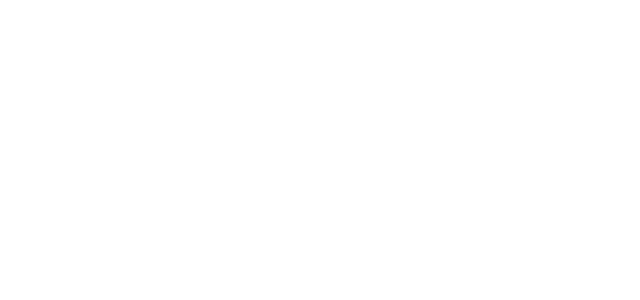
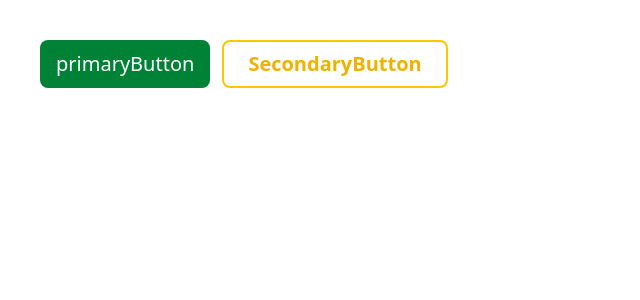
Before and after one commit to NaTiSive/MontongMoon, a React (Vite) app in the folder client/: page / in a window 1280 px wide. Shown: the top 300 px of the page, without its empty margins (0-640 px from the left). Built offline with nearby package versions, Linux system fonts and the light colour scheme.

Commit message:
create button component

```diff
--- a/client/src/App.jsx
+++ b/client/src/App.jsx
@@ -2,10 +2,18 @@
 import reactLogo from './assets/react.svg'
 import './App.css'
 import axios from 'axios'
+import PrimaryButton from './components/PrimaryButton'
+import SecondaryButton from './components/SecondaryButton'
 
 function App() {
+    const handleClick = () => {
+    alert("กดปุ่มแล้ว");
+  };
   return (
-    <div></div>
+    <div className='flex p-2 flex-row gap-3'>
+      <PrimaryButton label="ปุ่มหลัก" onClick={handleClick}/>
+      <SecondaryButton label="ปุ่มรอง" onClick={handleClick}/>
+    </div>
   )
 }
 
--- /dev/null
+++ b/client/src/components/PrimaryButton.jsx
@@ -0,0 +1,10 @@
+export default function PrimaryButton({ title = "primaryButton", onClick }) {
+  return (
+    <button
+      onClick={onClick}
+      className="text-xl bg-green-700 text-white px-4 py-2 rounded-lg hover:bg-green-800 transition"
+    >
+      {title}
+    </button>
+  );
+}
--- /dev/null
+++ b/client/src/components/SecondaryButton.jsx
@@ -0,0 +1,13 @@
+export default function SecondaryButton({ title = "SecondaryButton", onClick }) {
+  return (
+    <button
+      onClick={onClick}
+      className="text-xl border-2 border-yellow-400 text-yellow-500 bg-white
+                 px-6 py-2 rounded-lg font-semibold
+                 hover:bg-yellow-50 active:bg-yellow-100
+                 transition-all duration-200"
+    >
+      {title}
+    </button>
+  );
+}
```
Also changed, not shown: client/src/components/PrimaryButton.css (added), client/src/components/SecondaryButton.css (added).
